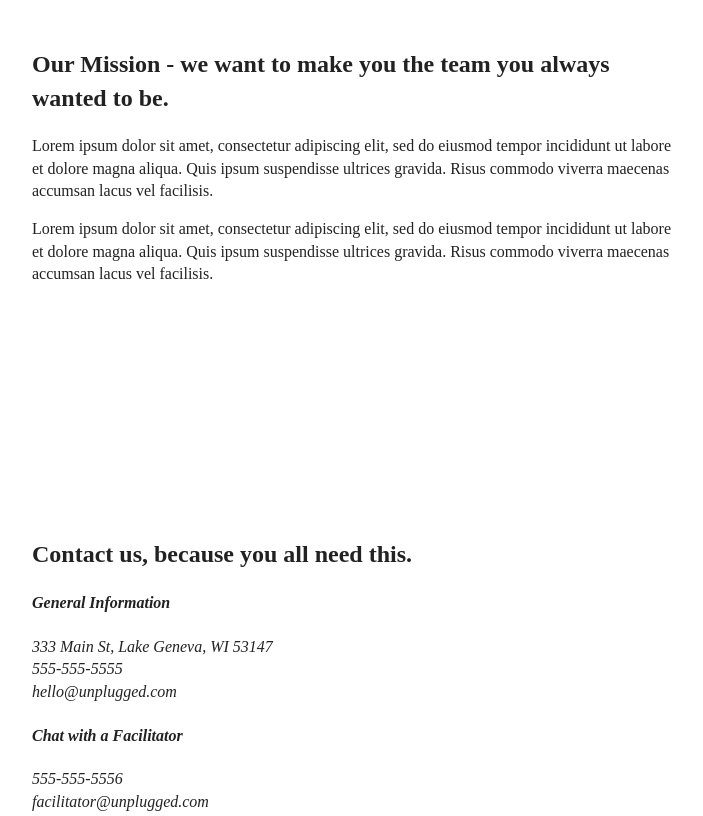
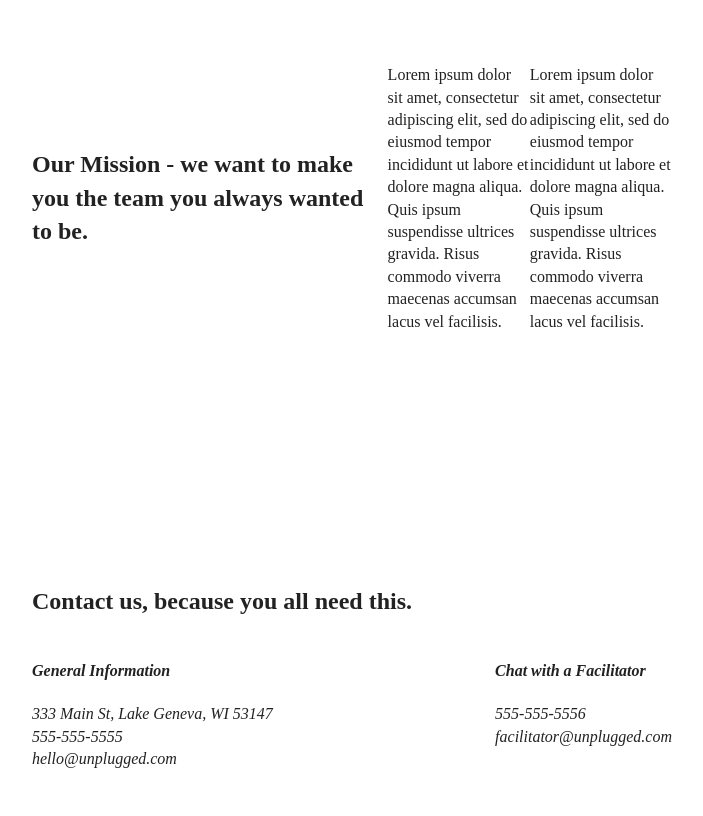
Before and after one commit to iremkenar/unplugged-2020-responsive-website, a plain HTML site: page about/index.html in a window 1280 px wide. Shown: the part 940-1756 px from the top of the page, without its empty margins (288-991 px from the left). Drawn offline with nearby package versions, Linux system fonts and the light colour scheme.

Commit message:
Added flexbox properties for about and faq pages for tablet

```diff
--- a/css/main.css
+++ b/css/main.css
@@ -476,6 +476,46 @@
       width: 100%;
     }
 
+    /* ==========================================================================
+    About Page
+    ========================================================================== */
+
+    .mission-content {
+      display: flex;
+      justify-content: space-between;
+      align-items: center;
+      padding-top: 20px;
+    }
+
+    .mission-content p {
+      width: 45%;
+    }
+
+    .contact-section .content-wrapper h2 {
+      width: 80%;
+    }
+
+    .contact-content {
+      display: flex;
+      justify-content: space-between;
+      align-items: flex-start;
+    }
+
+    /* ==========================================================================
+    FAQ Page
+    ========================================================================== */
+
+    .faq .content-wrapper {
+      justify-content: space-between;
+    }
+
+    .faq-content {
+      flex-basis: 45%;
+    }
+
+    faq h2 {
+      width: 100%;
+    }
  }
 
 
```
Lines whose indentation alone changed are shown as unchanged.
